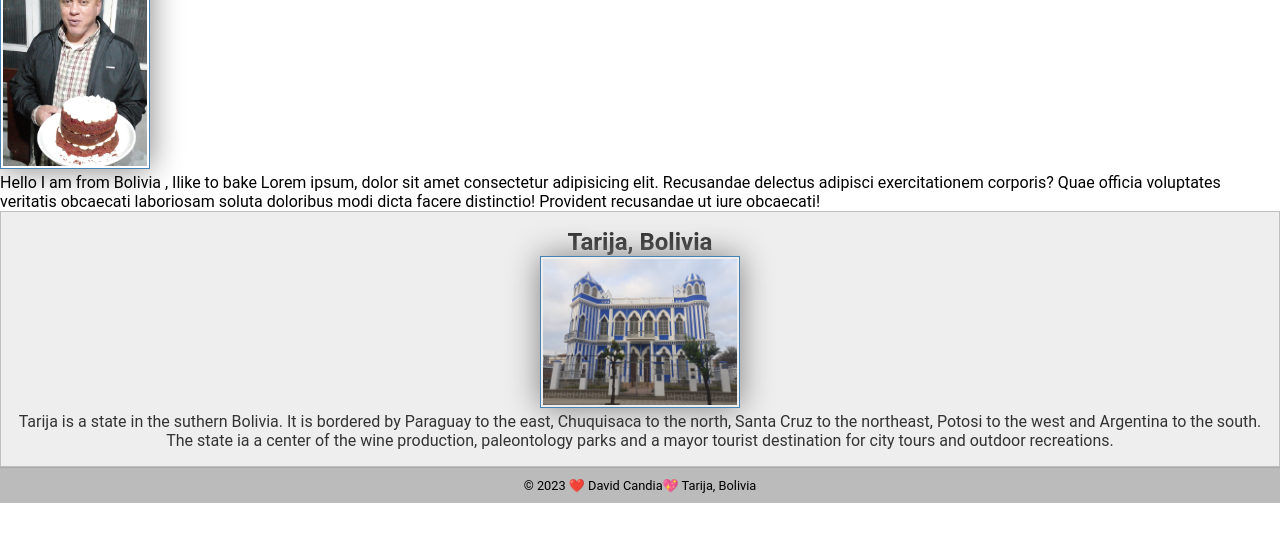
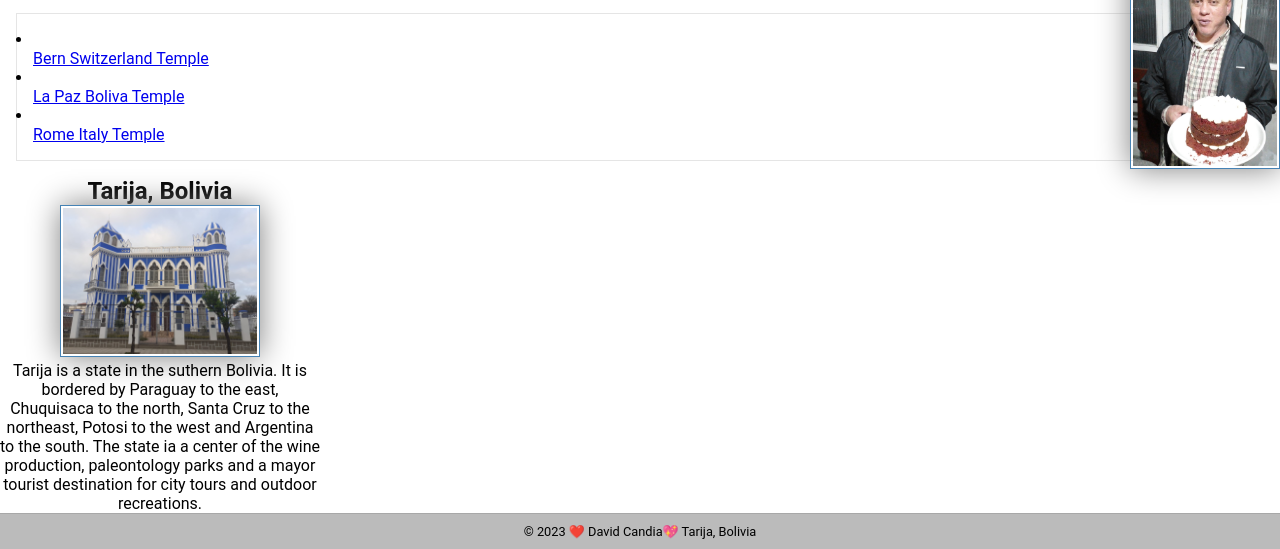
Before and after one commit to odavidcb/wdd130, a plain HTML site: page index.html in a window 1280 px wide. Shown: the part 276-825 px from the top of the page. Before the commit the page ends 800 px from the top, so only its background shows below. Drawn offline with Linux system fonts and the light colour scheme.

Commit message:
I complete the stuff

```diff
--- a/index.html
+++ b/index.html
@@ -21,10 +21,10 @@
         <img src="images/profile.jpg" alt="My profile Picture: David Candia" width="200">
 
         <p>Hello I am from Bolivia , Ilike to bake Lorem ipsum, dolor sit amet consectetur adipisicing elit. Recusandae delectus adipisci exercitationem corporis? Quae officia voluptates veritatis obcaecati laboriosam soluta doloribus modi dicta facere distinctio! Provident recusandae ut iure obcaecati!</p>
-        <ul>
-            <a href="https://www.churchofjesuschrist.org/temples/details/bern-switzerland-temple?lang=eng"></a>
-            <a href=""></a>
-            <a href="https://www.churchofjesuschrist.org/temples/list?lang=eng"></a>
+        <ul class="box indent">
+            <li></li><a href="https://www.churchofjesuschrist.org/temples/details/bern-switzerland-temple?lang=eng">Bern Switzerland Temple</a></li>
+            <li></li><a href="https://www.churchofjesuschrist.org/temples/details/la-paz-bolivia-temple?lang=eng">La Paz Boliva Temple</a></li>
+            <li></li><a href="https://www.churchofjesuschrist.org/temples/details/rome-italy-temple?lang=eng">Rome Italy Temple</a></li>
         </ul>
     </main>
     <aside>
--- a/styles/styles.css
+++ b/styles/styles.css
@@ -43,12 +43,7 @@ p {
 
 
 aside {
-    width: 20rem
-    margin: 1rem;
-    border: 1px solid rgba(0, 0, 0, 0.2); /* 1️⃣ */
-    padding: 1rem;
-    background-color: #eee;
-    color: #333;
+    width: 20rem;
     text-align: center;
   }
 
@@ -59,6 +54,8 @@ aside {
   main img {
     width: 150px;
     height: auto;
+    position: relative;
+    float: right;
     ...
   }
   p { padding: 0;}
@@ -76,3 +73,13 @@ footer {
     font-size: 0.8rem;
     color: rgba(0, 0, 0, 1);
   }
+  /* Class Selector */
+  .box{
+    margin: 1rem;
+    border: 1px solid rgba(0, 0, 0, 0.1);
+    padding: 1rem;
+    background-color: eee;
+    color: #000;
+  }
+
+}
```
